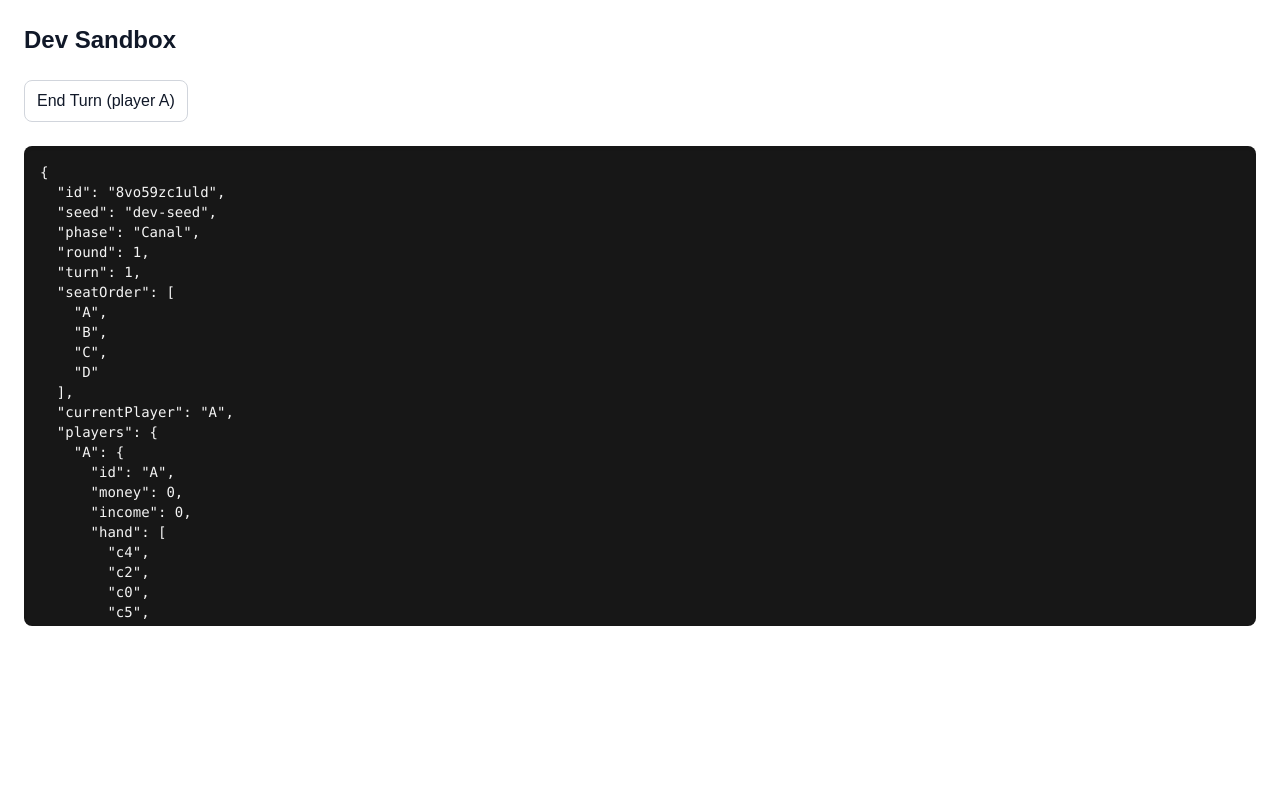
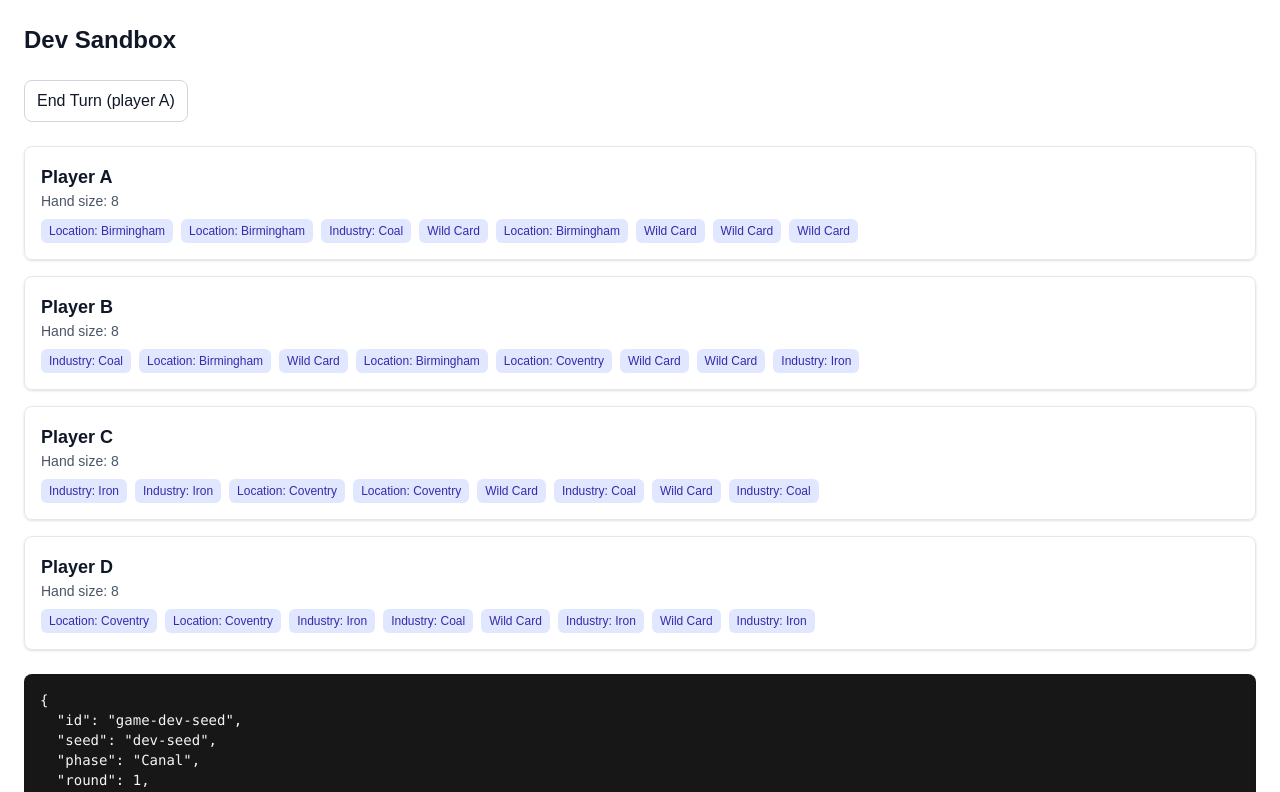
Before and after one commit to gbuchdahl/brass-birmingham, a Next.js app: page /dev in a window 1280 px wide. Shown: the top 792 px of the page. Built offline with nearby package versions, Linux system fonts and the light colour scheme.

Commit message:
Dealing out more cards

```diff
--- a/src/app/dev/page.tsx
+++ b/src/app/dev/page.tsx
@@ -2,11 +2,26 @@
 
 import { useState } from "react";
 import { createGame, reduce, type GameState } from "@/engine";
+import type { Card } from "@/engine/cards";
 
 export default function DevPage() {
   const [state, setState] = useState<GameState>(() =>
     createGame(["A", "B", "C", "D"]),
   );
+
+  const describeCard = (card?: Card) => {
+    if (!card) return "Unknown card";
+    switch (card.kind) {
+      case "Location":
+        return `Location: ${card.payload?.city ?? "Unknown"}`;
+      case "Industry":
+        return `Industry: ${card.payload?.industry ?? "Unknown"}`;
+      case "Wild":
+        return "Wild Card";
+      default:
+        return card.id;
+    }
+  };
 
   return (
     <main className="min-h-screen space-y-6 bg-white p-6 text-gray-900 dark:bg-neutral-950 dark:text-gray-100">
@@ -21,6 +36,33 @@ export default function DevPage() {
         End Turn (player {state.currentPlayer})
       </button>
 
+      <section className="space-y-4">
+        {state.seatOrder.map((playerId) => {
+          const hand = state.players[playerId].hand;
+          return (
+            <div key={playerId} className="rounded-lg border border-gray-200 bg-white/70 p-4 shadow-sm dark:border-neutral-800 dark:bg-neutral-900/60">
+              <h2 className="text-lg font-semibold">Player {playerId}</h2>
+              <p className="text-sm text-gray-600 dark:text-gray-400">
+                Hand size: {hand.length}
+              </p>
+              <ul className="mt-2 flex flex-wrap gap-2">
+                {hand.map((cardId) => {
+                  const card = state.deck.byId[cardId];
+                  return (
+                    <li
+                      key={cardId}
+                      className="rounded-md bg-indigo-100 px-2 py-1 text-xs font-medium text-indigo-800 dark:bg-indigo-900/60 dark:text-indigo-200"
+                    >
+                      {describeCard(card)}
+                    </li>
+                  );
+                })}
+              </ul>
+            </div>
+          );
+        })}
+      </section>
+
       <pre className="max-h-[60vh] overflow-auto rounded-lg bg-neutral-900 p-4 text-sm text-neutral-100 shadow-inner dark:bg-neutral-900 dark:text-neutral-100">
         {JSON.stringify(state, null, 2)}
       </pre>
--- a/src/engine/cards/deck.ts
+++ b/src/engine/cards/deck.ts
@@ -1,19 +1,25 @@
 import type { Card, CardId, DeckState } from "./types";
 import { shuffleInPlace } from "../util/rng";
 
-// Very small deck: 2 location cards + 2 industry + 2 wilds (placeholder)
+const templateCards: Array<Omit<Card, "id">> = [
+  { kind: "Location", payload: { city: "Birmingham" } },
+  { kind: "Location", payload: { city: "Coventry" } },
+  { kind: "Industry", payload: { industry: "Coal" } },
+  { kind: "Industry", payload: { industry: "Iron" } },
+  { kind: "Wild" },
+  { kind: "Wild" },
+];
+
+const TEMPLATE_REPETITIONS = 6; // 6 * 6 = 36 cards, enough for 4 players * 8 cards
+
 function baseCards(): Card[] {
   const cards: Card[] = [];
   let c = 0;
-  const mk = (card: Omit<Card, "id">): Card => ({ id: `c${c++}`, ...card });
-
-  cards.push(mk({ kind: "Location", payload: { city: "Birmingham" } }));
-  cards.push(mk({ kind: "Location", payload: { city: "Coventry" } }));
-  cards.push(mk({ kind: "Industry", payload: { industry: "Coal" } }));
-  cards.push(mk({ kind: "Industry", payload: { industry: "Iron" } }));
-  cards.push(mk({ kind: "Wild" }));
-  cards.push(mk({ kind: "Wild" }));
-
+  for (let rep = 0; rep < TEMPLATE_REPETITIONS; rep += 1) {
+    for (const card of templateCards) {
+      cards.push({ id: `c${c++}`, ...card });
+    }
+  }
   return cards;
 }
 
--- a/src/engine/cards/hand.ts
+++ b/src/engine/cards/hand.ts
@@ -1,4 +1,4 @@
-import type { DeckState } from "./types";
+import type { CardId, DeckState } from "./types";
 import type { PlayerId } from "../types";
 import { drawCards } from "./deck";
 
@@ -6,8 +6,8 @@ export function dealToPlayers(
   deck: DeckState,
   seats: PlayerId[],
   handSize: number,
-): { deck: DeckState; hands: Record<PlayerId, string[]> } {
-  const hands: Record<PlayerId, string[]> = {};
+): { deck: DeckState; hands: Record<PlayerId, CardId[]> } {
+  const hands: Record<PlayerId, CardId[]> = {};
   let d = deck;
   for (const p of seats) {
     const { ids, deck: nd } = drawCards(d, handSize);
@@ -18,10 +18,10 @@ export function dealToPlayers(
 }
 
 export function addToHand(
-  hands: Record<PlayerId, string[]>,
+  hands: Record<PlayerId, CardId[]>,
   player: PlayerId,
-  cardIds: string[],
-): Record<PlayerId, string[]> {
+  cardIds: CardId[],
+): Record<PlayerId, CardId[]> {
   return {
     ...hands,
     [player]: [...(hands[player] ?? []), ...cardIds],
@@ -29,10 +29,10 @@ export function addToHand(
 }
 
 export function removeFromHand(
-  hands: Record<PlayerId, string[]>,
+  hands: Record<PlayerId, CardId[]>,
   player: PlayerId,
-  cardIds: string[],
-): Record<PlayerId, string[]> {
+  cardIds: CardId[],
+): Record<PlayerId, CardId[]> {
   const removeSet = new Set(cardIds);
   return {
     ...hands,
--- a/src/engine/state/create.ts
+++ b/src/engine/state/create.ts
@@ -19,7 +19,7 @@ export function createGame(
 
   const deck: DeckState = buildDeck(resolvedSeed);
   const handSize = HAND_SIZE_BY_PLAYER_COUNT[seats.length] ?? 8;
-  const { hands } = dealToPlayers(deck, seats, handSize);
+  const { hands, deck: deckAfterDeal } = dealToPlayers(deck, seats, handSize);
 
   const players: Record<PlayerId, PlayerState> = {};
   for (const id of seats) {
@@ -33,7 +33,7 @@ export function createGame(
   }
 
   return {
-    id: uid(),
+    id: `game-${resolvedSeed}`,
     seed: resolvedSeed,
     phase: "Canal",
     round: 1,
@@ -48,5 +48,6 @@ export function createGame(
         data: { seats, seed: resolvedSeed, handSize },
       },
     ],
+    deck: deckAfterDeal,
   };
 }
--- a/src/engine/types.ts
+++ b/src/engine/types.ts
@@ -1,3 +1,5 @@
+import type { CardId, DeckState } from "./cards/types";
+
 // Minimal types just for M1 (we'll expand later)
 
 export type PlayerId = string;
@@ -14,7 +16,7 @@ export type PlayerState = {
   id: PlayerId;
   money: number;
   income: number;
-  hand: string[]; // placeholder
+  hand: CardId[];
   vp: number;
 };
 
@@ -28,4 +30,5 @@ export type GameState = {
   currentPlayer: PlayerId; // whose turn it is
   players: Record<PlayerId, PlayerState>;
   log: GameEvent[];
+  deck: DeckState;
 };
```
Also changed, not shown: 1 other file (tests, documents, lock files or other folders).
